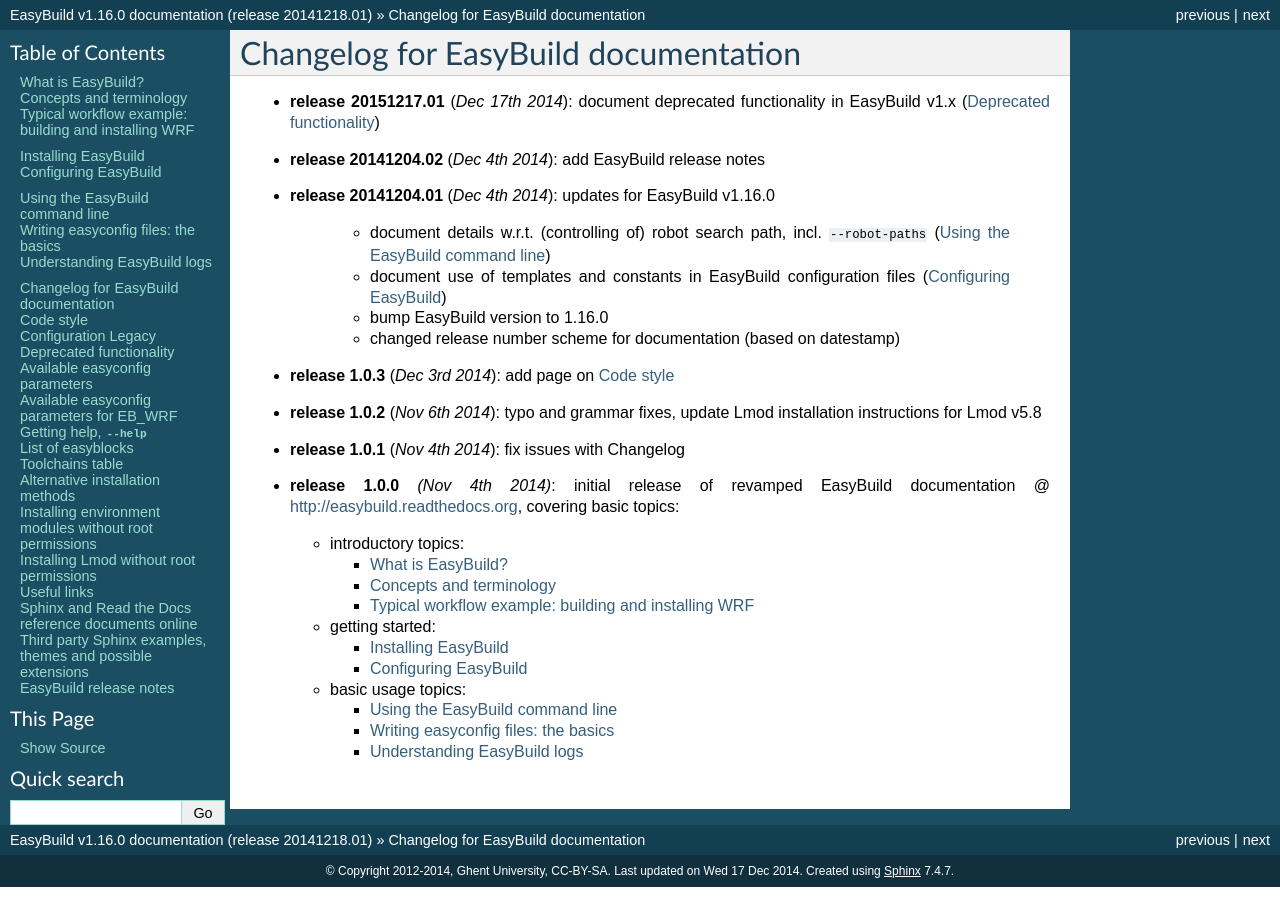
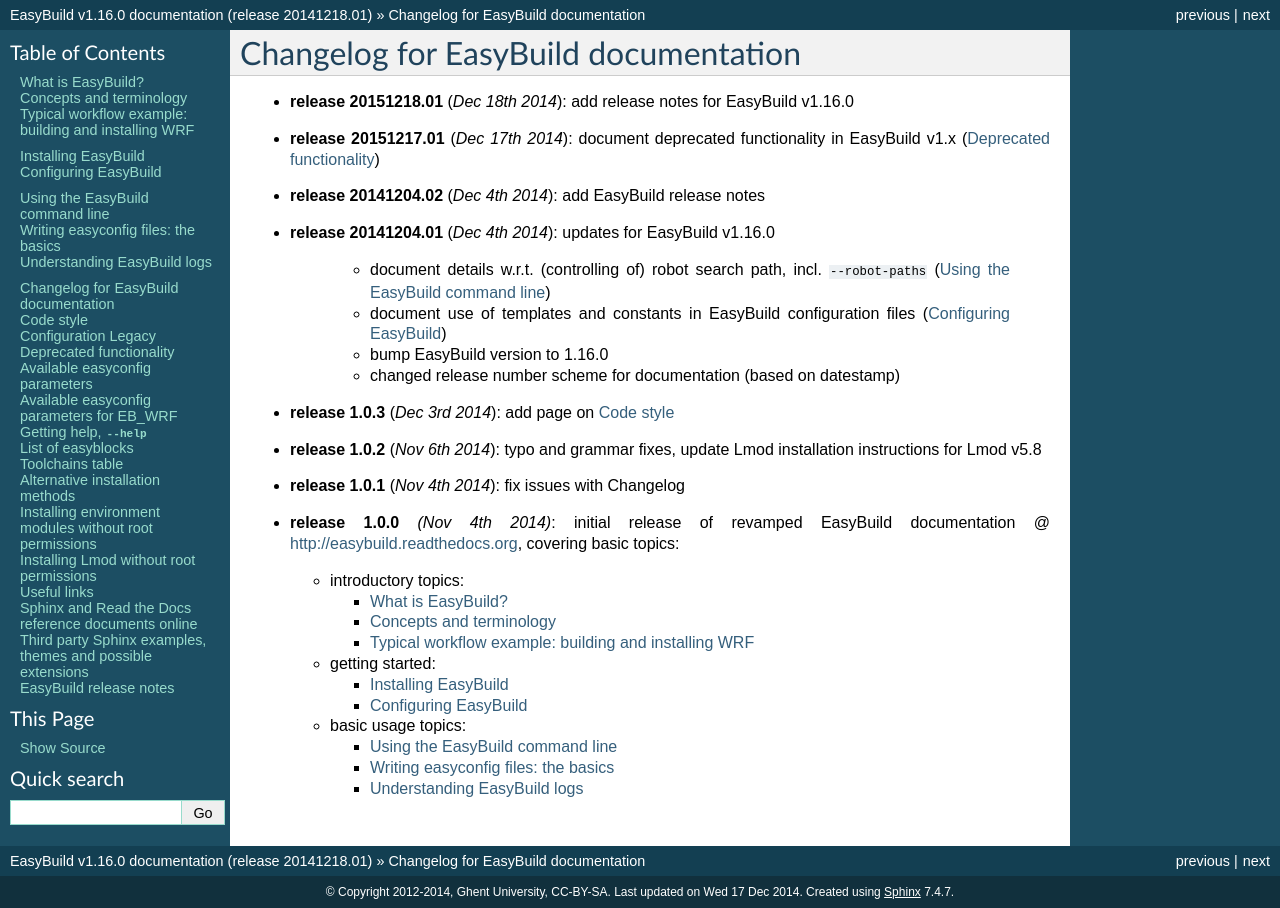
Before and after one commit to easybuilders/easybuild, a Sphinx documentation site: the page built from docs/Changelog.rst, in a window 1280 px wide. Built offline with Sphinx 7.4.7, drawn with Linux system fonts in a browser that asks for light colours.

Commit message:
update changelog

```diff
--- a/docs/Changelog.rst
+++ b/docs/Changelog.rst
@@ -3,6 +3,7 @@
 Changelog for EasyBuild documentation
 -------------------------------------
 
+* **release 20151218.01** (`Dec 18th 2014`): add release notes for EasyBuild v1.16.0
 * **release 20151217.01** (`Dec 17th 2014`): document deprecated functionality in EasyBuild v1.x (:ref:`deprecated`)
 * **release 20141204.02** (`Dec 4th 2014`): add EasyBuild release notes
 * **release 20141204.01** (`Dec 4th 2014`): updates for EasyBuild v1.16.0
```
